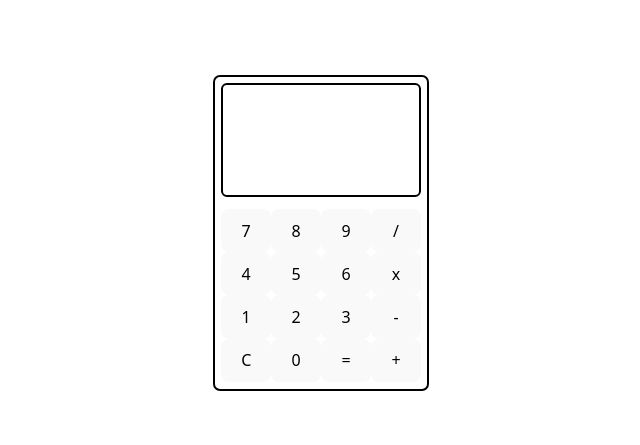
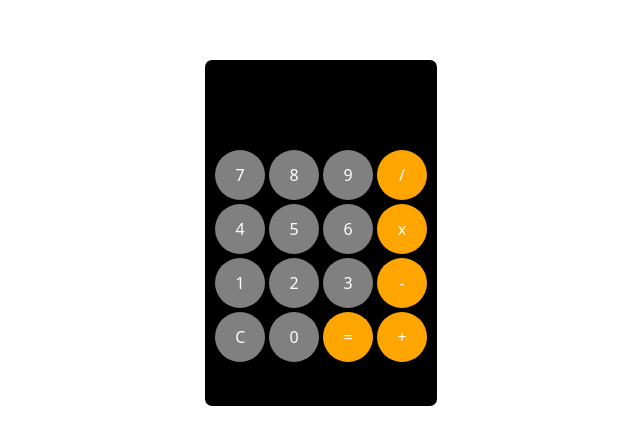
Before and after one commit to lc1715/calculator-react, a React (Vite) app: page / in a window 1280 px wide. Shown: the part 167-612 px from the top of the page, without its empty margins (319-959 px from the left). Built offline with nearby package versions, Linux system fonts and the light colour scheme.

Commit message:
change calculator css

```diff
--- a/src/main/Button.css
+++ b/src/main/Button.css
@@ -1,3 +1,21 @@
+.button-container {
+    display: flex;
+    align-items: center;
+}
+
 .number-pad-btn {
     width: 50px;
+    height: 50px;
+    border-radius: 50%;
+    text-align: center;
+    color: white;
+    margin: 2px;
 }
+
+.gray {
+ background-color: gray;
+}
+
+.orange{
+    background-color: orange;
+}
--- a/src/main/Button.jsx
+++ b/src/main/Button.jsx
@@ -1,9 +1,9 @@
 import './Button.css'
 
-export default function Button({ title, onClick }) {
+export default function Button({ title, onClick, isOperator }) {
     return (
-        <div>
-            <button className="number-pad-btn" onClick={onClick}>{title}</button>
+        <div className='button-container'>
+            <button className={`number-pad-btn ${isOperator ? 'orange' : 'gray'}`} onClick={onClick}>{title}</button>
         </div>
     )
 };
--- a/src/main/Display.css
+++ b/src/main/Display.css
@@ -1,12 +1,10 @@
 .container {
-  border: black 2px solid;
-  border-radius: 6px;
+  height: 70px;
   text-align: right;
   padding: 5px;
-  margin-bottom: 12px;
-  min-height: 100px;
 }
 
-.display{
+.display {
   font-size: 50px;
+  color: white;
 }
--- a/src/main/index.css
+++ b/src/main/index.css
@@ -3,8 +3,9 @@
 }
 
 .calculator-container {
-    height: 300px;
+    height: 330px;
     border: black solid 2px;
     border-radius: 7px;
     padding: 6px;
+    background-color: black;
 }
--- a/src/main/index.jsx
+++ b/src/main/index.jsx
@@ -84,25 +84,25 @@ export default function Main() {
                     <Button onClick={() => handleNumberChange('7')} title={'7'} />
                     <Button onClick={() => handleNumberChange('8')} title={'8'} />
                     <Button onClick={() => handleNumberChange('9')} title={'9'} />
-                    <Button onClick={() => handleOperatorChange('/')} title={'/'} />
+                    <Button onClick={() => handleOperatorChange('/')} title={'/'} isOperator />
                 </div>
                 <div className="number-pad-row">
                     <Button onClick={() => handleNumberChange('4')} title={'4'} />
                     <Button onClick={() => handleNumberChange('5')} title={'5'} />
                     <Button onClick={() => handleNumberChange('6')} title={'6'} />
-                    <Button onClick={() => handleOperatorChange('*')} title={'x'} />
+                    <Button onClick={() => handleOperatorChange('*')} title={'x'} isOperator />
                 </div>
                 <div className="number-pad-row">
                     <Button onClick={() => handleNumberChange('1')} title={'1'} />
                     <Button onClick={() => handleNumberChange('2')} title={'2'} />
                     <Button onClick={() => handleNumberChange('3')} title={'3'} />
-                    <Button onClick={() => handleOperatorChange('-')} title={'-'} />
+                    <Button onClick={() => handleOperatorChange('-')} title={'-'} isOperator />
                 </div>
                 <div className="number-pad-row">
                     <Button onClick={() => handleReset()} title={'C'} />
                     <Button onClick={() => handleNumberChange('0')} title={'0'} />
-                    <Button onClick={handleCalculation} title={'='} />
-                    <Button onClick={() => handleOperatorChange('+')} title={'+'} />
+                    <Button onClick={handleCalculation} title={'='} isOperator />
+                    <Button onClick={() => handleOperatorChange('+')} title={'+'} isOperator />
                 </div>
             </div>
         </div>
```
